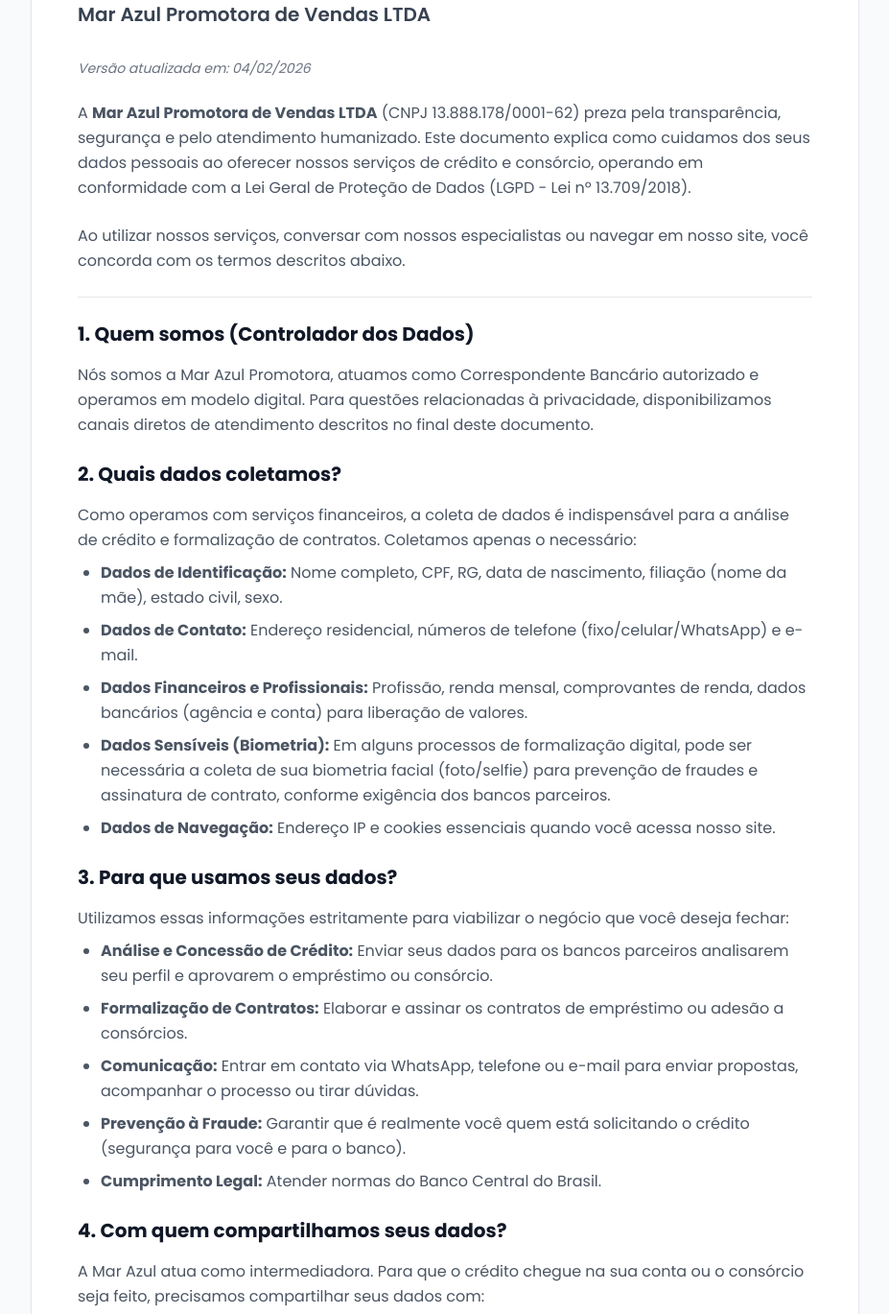
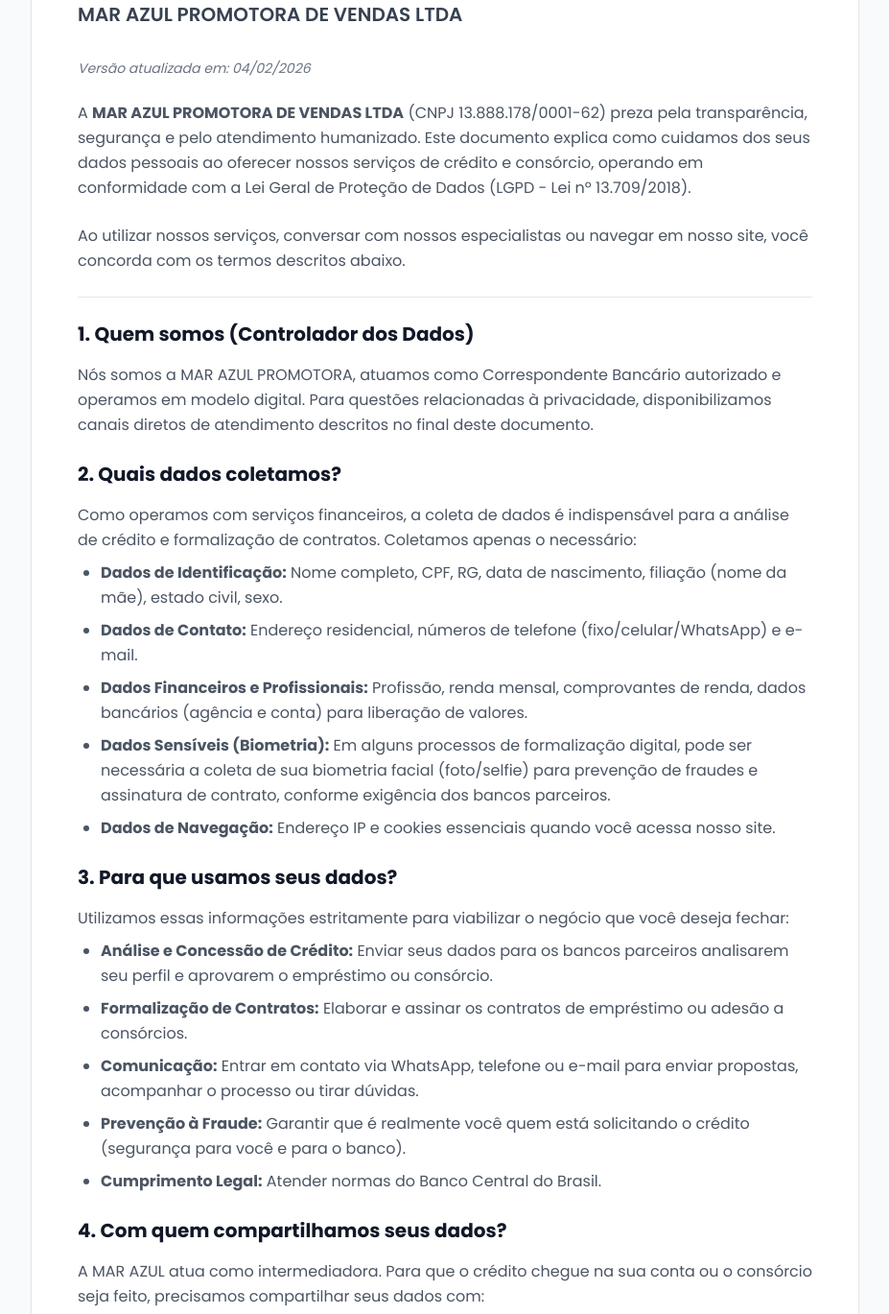
Before and after one commit to kelwintobias/paginamarazul, a plain HTML site: page politicadeprivacidade.html in a window 1280 px wide. Shown: the part 224-1593 px from the top of the page at 96% size, without its empty margins (176-1103 px from the left). Drawn offline with nearby package versions, Linux system fonts and the light colour scheme.

```diff
--- a/politicadeprivacidade.html
+++ b/politicadeprivacidade.html
@@ -4,7 +4,7 @@
 <head>
     <meta charset="UTF-8">
     <meta name="viewport" content="width=device-width, initial-scale=1.0">
-    <title>Política de Privacidade | Mar Azul Promotora</title>
+    <title>Política de Privacidade | MAR AZUL PROMOTORA</title>
     <link rel="icon" type="image/png" href="assets/logo-marazul.png">
     <!-- Tailwind CSS -->
     <script src="https://cdn.tailwindcss.com"></script>
@@ -42,7 +42,7 @@
     <header class="bg-blue-50 shadow-sm py-4 sticky top-0 z-50">
         <div class="container mx-auto px-4 flex items-center justify-between max-w-4xl">
             <a href="index.html">
-                <img src="assets/logo-marazul.png" alt="Mar Azul Promotora" class="h-10 md:h-12 w-auto object-contain">
+                <img src="assets/logo-marazul.png" alt="MAR AZUL PROMOTORA" class="h-10 md:h-12 w-auto object-contain">
             </a>
             <a href="index.html" class="text-brand font-bold hover:underline text-sm md:text-base">
                 <i class="fa-solid fa-arrow-left mr-2"></i> Voltar ao início
@@ -55,7 +55,7 @@
         <div class="bg-white rounded-2xl shadow-sm border border-gray-200 p-8 md:p-12">
 
             <h1 class="text-3xl md:text-4xl font-bold text-brand mb-2">Aviso de Privacidade</h1>
-            <h2 class="text-xl font-semibold text-gray-700 mb-8">Mar Azul Promotora de Vendas LTDA</h2>
+            <h2 class="text-xl font-semibold text-gray-700 mb-8">MAR AZUL PROMOTORA DE VENDAS LTDA</h2>
 
             <div class="prose prose-blue max-w-none text-gray-600 leading-relaxed space-y-6">
 
@@ -64,7 +64,7 @@
                 </p>
 
                 <p>
-                    A <strong>Mar Azul Promotora de Vendas LTDA</strong> (CNPJ 13.888.178/0001-62) preza pela
+                    A <strong>MAR AZUL PROMOTORA DE VENDAS LTDA</strong> (CNPJ 13.888.178/0001-62) preza pela
                     transparência, segurança e pelo atendimento humanizado. Este documento explica como cuidamos dos
                     seus dados pessoais ao oferecer nossos serviços de crédito e consórcio, operando em conformidade com
                     a Lei Geral de Proteção de Dados (LGPD - Lei nº 13.709/2018).
@@ -78,7 +78,7 @@
 
                 <section>
                     <h3 class="text-xl font-bold text-gray-900 mb-4">1. Quem somos (Controlador dos Dados)</h3>
-                    <p>Nós somos a Mar Azul Promotora, atuamos como Correspondente Bancário autorizado e operamos em
+                    <p>Nós somos a MAR AZUL PROMOTORA, atuamos como Correspondente Bancário autorizado e operamos em
                         modelo digital. Para questões relacionadas à privacidade, disponibilizamos canais
                         diretos de atendimento descritos no final deste documento.</p>
                 </section>
@@ -121,7 +121,7 @@
 
                 <section>
                     <h3 class="text-xl font-bold text-gray-900 mb-4">4. Com quem compartilhamos seus dados?</h3>
-                    <p class="mb-2">A Mar Azul atua como intermediadora. Para que o crédito chegue na sua conta ou o
+                    <p class="mb-2">A MAR AZUL atua como intermediadora. Para que o crédito chegue na sua conta ou o
                         consórcio seja feito, precisamos compartilhar seus dados com:</p>
                     <ul class="list-disc pl-6 space-y-2">
                         <li><strong>Instituições Financeiras e Administradoras:</strong> Principalmente Banco Semear,
@@ -132,7 +132,7 @@
                             formalizar contratos digitais (assinatura eletrônica/biometria).</li>
                     </ul>
                     <p class="mt-4 bg-blue-50 p-4 rounded-lg border-l-4 border-brand text-sm">
-                        <strong>Compromisso:</strong> A Mar Azul jamais vende seus dados pessoais para listas de
+                        <strong>Compromisso:</strong> A MAR AZUL jamais vende seus dados pessoais para listas de
                         marketing de terceiros desconhecidos. O compartilhamento ocorre apenas para a execução do
                         serviço contratado.
                     </p>
@@ -193,7 +193,7 @@
 
     <!-- FOOTER SIMPLES -->
     <footer class="bg-gray-900 text-gray-500 py-8 text-center text-sm">
-        <p>&copy; 2026 Mar Azul Promotora. Todos os direitos reservados.</p>
+        <p>&copy; 2026 MAR AZUL PROMOTORA. Todos os direitos reservados.</p>
     </footer>
 
 </body>
```
Also changed, not shown: index.html (+1 -1 lines), assets/logo-semear.png (added).
